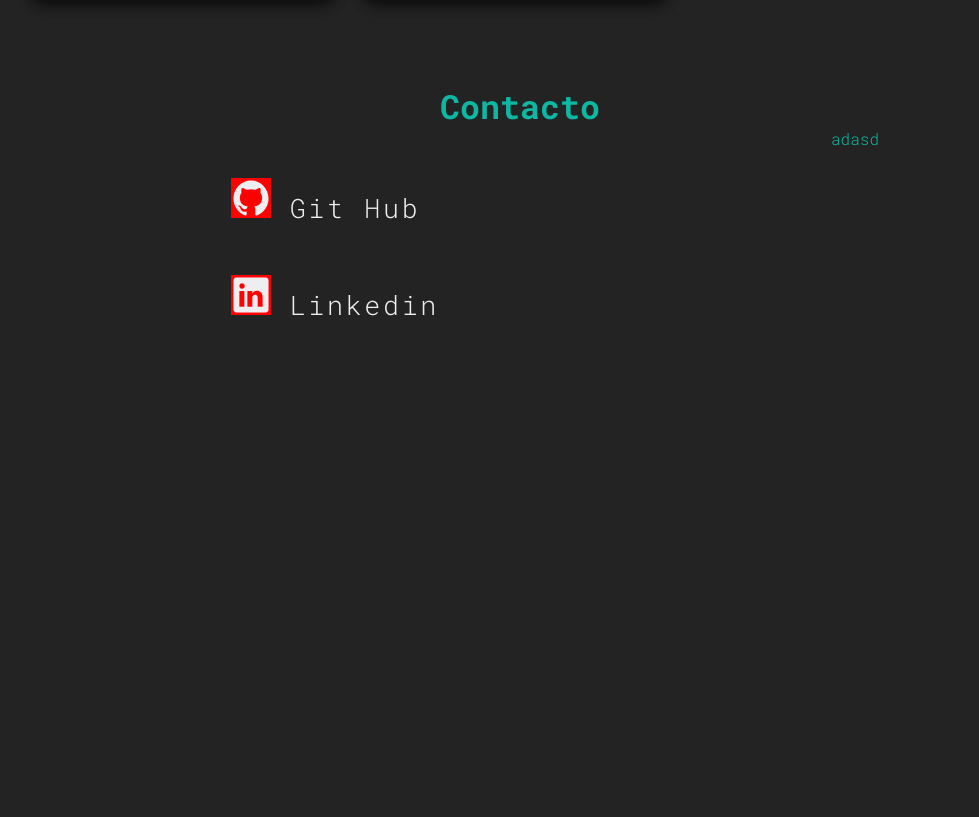
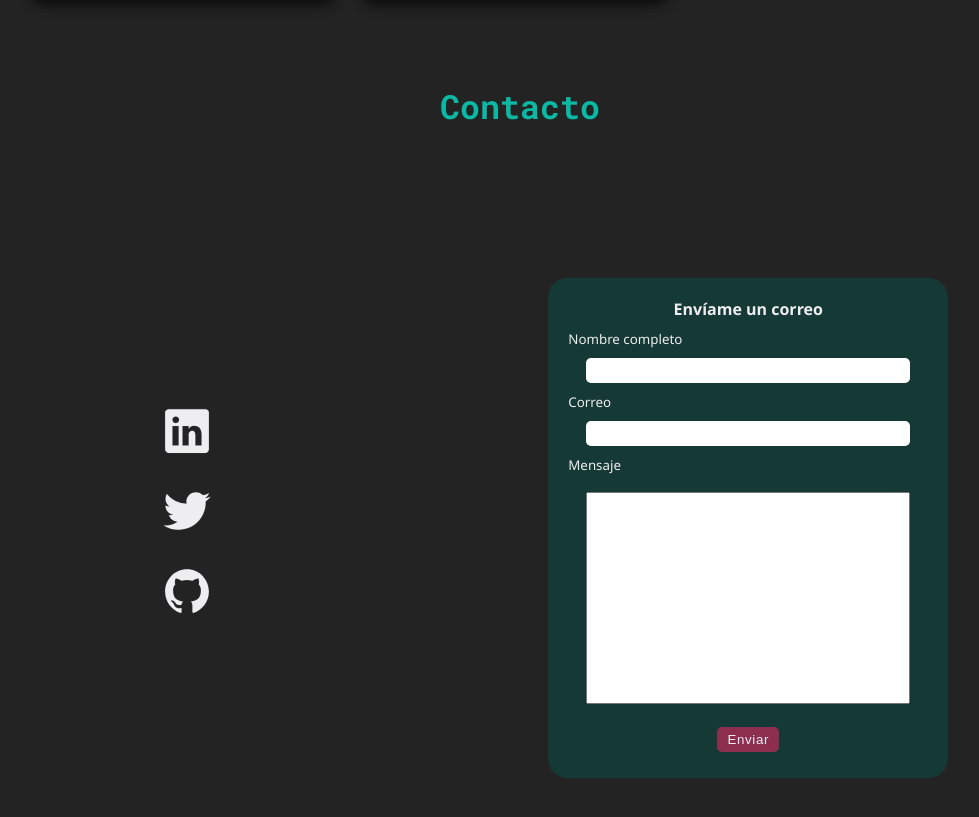
Before and after one commit to Edwar3D/Mi-Portafolio, a plain HTML site: page index.html in a window 1280 px wide. Shown: the part 3927-4744 px from the top of the page, without its empty margins (155-1134 px from the left). Drawn offline with nearby package versions, Linux system fonts and the light colour scheme; some packages are replaced by stand-ins of ours; a script that the page names is missing.

Commit message:
sección de contacto terminada

```diff
--- a/index.html
+++ b/index.html
@@ -328,7 +328,8 @@
                     <img src="images/buscaminas.jpg" alt="imagen del proyecto">
                     <p>Buscaminas</p>
                     <div class="background">
-                        <span>Proyecto escolar hecho con HTML, CSS y JQuery.Una copia del clásico juego del buscaminas</span>
+                        <span>Proyecto escolar hecho con HTML, CSS y JQuery.Una copia del clásico juego del
+                            buscaminas</span>
                         <a href="https://github.com/Edwar3D/Buscaminas" target="_blank">Repositorio</a>
                         <a href="https://edwar3d.github.io/Buscaminas/" target="_blank">Visualizar</a>
                     </div>
@@ -337,7 +338,8 @@
                     <img src="images/aztechgames.jpg">
                     <p>Aztech Games</p>
                     <div class="background">
-                        <span>Proyecto escolar deployado en Heroku utilizando la base de datos de PostgreSQL, hecho con Adonis js y Boostrapt, un página web para promocionar videojuegos</span>
+                        <span>Proyecto escolar deployado en Heroku utilizando la base de datos de PostgreSQL, hecho con
+                            Adonis js y Boostrapt, un página web para promocionar videojuegos</span>
                         <a href="https://github.com/Edwar3D/aztechgames" target="_blank">Repositorio</a>
                         <a href="https://aztech-games.herokuapp.com/" target="_blank">Visualizar</a>
                     </div>
@@ -365,33 +367,39 @@
                     <img src="images/Contacts QR.png">
                     <p>Contacts QR</p>
                     <div class="background">
-                        <span>Proyecto escolar hecho con Flutter, una aplicación móvil para android la cual comparte los contactos por código QR </span>
+                        <span>Proyecto escolar hecho con Flutter, una aplicación móvil para android la cual comparte los
+                            contactos por código QR </span>
                         <a href="https://github.com/Edwar3D/ContactsQRApp" target="_blank">Repositorio</a>
-                        <a href="https://play.google.com/store/apps/details?id=com.chem.qr_app" target="_blank">Visualizar</a>
+                        <a href="https://play.google.com/store/apps/details?id=com.chem.qr_app"
+                            target="_blank">Visualizar</a>
                     </div>
                 </div>
                 <div class="item">
                     <img src="images/chem-organizar.jpg">
                     <p>Chem Organizer</p>
                     <div class="background">
-                        <span>Proyecto escolar por equipo hecho con Flutter, una aplicación móvil para android utilizando Firebase</span>
+                        <span>Proyecto escolar por equipo hecho con Flutter, una aplicación móvil para android
+                            utilizando Firebase</span>
                         <!-- <a href="https://github.com/Edwar3D/ContactsQRApp" target="_blank">Repositorio</a> -->
-                        <a href="https://play.google.com/store/apps/details?id=com.chem.chem_organizer" target="_blank">Visualizar</a>
+                        <a href="https://play.google.com/store/apps/details?id=com.chem.chem_organizer"
+                            target="_blank">Visualizar</a>
                     </div>
                 </div>
                 <div class="item">
                     <img src="images/comandos-git.png">
                     <p>Autómata de comados git</p>
                     <div class="background">
-                        <span>Proyecto hecho java para simular como funciona un autómata, usando como ejemplo los principales comandos de Git</span>
+                        <span>Proyecto hecho java para simular como funciona un autómata, usando como ejemplo los
+                            principales comandos de Git</span>
                         <a href="https://github.com/Edwar3D/Automata-de-comados-git" target="_blank">Repositorio</a>
                     </div>
                 </div>
                 <div class="item">
                     <img src="images/analizador.jpg">
-                    <p>Analizador Sintactico</p>
+                    <p>Analizador sintáctico</p>
                     <div class="background">
-                        <span>Proyecto hecho java y javaFX para simular un compilador de un nuevo lenguaje con el uso de gramaticas y expresiones regulares</span>
+                        <span>Proyecto hecho java y javaFX para simular un compilador de un nuevo lenguaje con el uso de
+                            gramaticas y expresiones regulares</span>
                         <a href="https://github.com/Edwar3D/analizador-sintactico" target="_blank">Repositorio</a>
                     </div>
                 </div>
@@ -401,31 +409,42 @@
         <section id="contacto">
             <h2 class="title">Contacto</h2>
             <div class="container">
-                <div class="contactos">
-
-                    <a href="https://github.com/Edwar3D?tab=repositories">
+                <div class="links">
+                    <a href="https://www.linkedin.com/in/edumdiaz" target="_blank">
+                        <span class="icon">
+                            <ion-icon name="logo-linkedin"></ion-icon>
+                        </span>
+                        <span class="title">Linkedin</span>
+                    </a>
+                    <a href="https://twitter.com/EDward2Dz" target="_blank">
+                        <span class="icon">
+                            <ion-icon name="logo-twitter"></ion-icon>
+                        </span>
+                        <span class="title">Twitter</span>
+                    </a>
+                    <a href="https://github.com/Edwar3D?tab=repositories" target="_blank">
                         <span class="icon">
                             <ion-icon name="logo-github">
                         </span>
                         <span class="title">Git Hub</span>
                     </a>
-
-                    <a href="https://www.linkedin.com/in/edumdiaz">
-                        <span class="icon">
-                            <ion-icon name="logo-linkedin"></ion-icon>
-                        </span>
-                        <span class="title">Linkedin</span>
-                    </a>
                 </div>
-
-                <div class="mensaje">
-                    <p>adasd</p>
-                </div>
+                <form id="contactme" action="https://formspree.io/f/mgerqwvl" method="POST" >
+                    <h4>Envíame un correo</h4>
+                    <label for="name">Nombre completo</label>
+                    <input name="name" type="text" required>
+                    <label for="email">Correo</label>
+                    <input name="email" type="email" required>
+                    <label for="message">Mensaje</label>
+                    <textarea name="message" id="message" form="contactme" cols="35" rows="10" required></textarea>
+                    <button type="submit">Enviar</button>
+                </form>
             </div>
         </section>
     </div>
     <script type="module" src="https://unpkg.com/ionicons@5.5.2/dist/ionicons/ionicons.esm.js"> </script>
     <script nomodule src="https://unpkg.com/ionicons@5.5.2/dist/ionicons/ionicons.js "> </script>
+    <script src="//cdn.jsdelivr.net/npm/sweetalert2@11"></script>
     <script src="script.js"></script>
 </body>
 
--- a/script.js
+++ b/script.js
@@ -59,3 +59,35 @@ function activeLink() {
 
 listOptions.forEach((item) =>
     item.addEventListener('click', activeLink));
+
+
+const form = document.querySelector('#contactme');
+
+form.addEventListener('submit', handleSubmit);
+
+async function handleSubmit(event){
+    event.preventDefault();
+    const formData = new FormData(this);
+    const response = await fetch(this.action, {
+        method: this.method,
+        body:formData,
+        headers:{
+            'Accept': 'application/json'
+        }
+    });
+    if(response.ok){
+        this.reset();
+        Swal.fire(
+            'Mensaje enviado',
+            'Gracias por contactarme, le responderé pronto',
+            'success'
+          )
+    }else{
+        Swal.fire({
+            icon: 'error',
+            title: 'Oops...',
+            text: 'Hubo un error al enviar el mesaje',
+            footer: '<a href="mailto:eduardom2diaz@gmail.com">Enviar correo manual</a>'
+          })
+    }
+}
--- a/style.css
+++ b/style.css
@@ -1,4 +1,4 @@
-@import url('https://fonts.googleapis.com/css2?family=Roboto+Mono:wght@300;700;900&display=swap');
+@import url('https://fonts.googleapis.com/css2?family=Roboto+Mono:wght@300;500;700;900&display=swap');
 *{
     margin: 0;
     padding: 0;
@@ -322,7 +322,6 @@ circle{
     stroke-width: 18px;
     stroke-dasharray: 310;
     stroke-dashoffset: 310;
-
 }
 
 svg {
@@ -451,7 +450,7 @@ svg {
     font-weight: 700;
 }
 .grid-proyectos .item .background a:hover{
-    color: #eeedf0;
+    color: #0CB8A3;
     font-weight: 700;
 }
 .grid-proyectos .item:hover img {
@@ -465,34 +464,99 @@ svg {
 
 #contacto{
     display: block;
-    height: 90vh;
 }
 
 #contacto .container{
+    margin-top: 0px;
     display: flex;
     justify-content: space-around;
-    position: relative;
+    align-items: center;
+}
+#contacto .container a{
+    color: #eeedf0;
+    height: 50px;
+    margin-bottom: 30px;
+    text-decoration: none;
+    align-items: center;
+    display: flex;
 }
 
-.contactos{
-    display: block;
-    padding-top: 50px;
+#contacto .container a:hover .title {
+    animation: titleAnim .7s  forwards;
 }
 
-.contactos a{
-    display: block;
-    margin-bottom: 50px;
-    color: #eeedf0;
-    text-decoration: none;
-    font-size: 20pt;
-    letter-spacing: 2pt;
-    width: 100%;
-    justify-content: center;
+
+#contacto  .container a .title{
+    font-size: 13pt;
+    visibility: hidden;
+    transform: translateX(-50%) translateY(-100%) rotate(-90deg);
 }
 
-.contactos a ion-icon{
-    background: red;
-    width: 40px;
+#contacto .container a ion-icon{
+    width: 50px;
+    height: 50px;
+}
+
+#contacto .container img{
     height: 40px;
-    right:100;
 }
+
+@keyframes titleAnim{
+    to{
+        transform: rotate(0deg);
+        margin-left: 15px;
+        visibility: visible;
+    }
+}
+
+form{
+    background: #06544b75;
+    border-radius: 20px;
+    padding: 20px;
+    width: 400px;
+    height: 500px;
+    display: block;
+    color: #eeedf0;
+    font-family: 'Segoe UI';
+    text-align: center;
+}
+
+form h4 {
+    text-align: center;
+    margin-bottom: 10px;
+}
+
+form label{
+    display: block;
+    font-size: 10pt;
+    text-align: left;
+}
+
+form input {
+    border-radius: 5px;
+    border: none;
+    padding: 5px;
+    width: 90%;
+    margin:10px 5%;
+}
+
+form textarea{
+    margin: 5%;
+    overflow-y: auto;
+    padding: 5px;
+    height: fit-content;
+    resize: none;
+    font-family: 'Segoe UI';
+    font-size: 11pt;
+    width: 90%;
+}
+
+form button{
+    padding: 5px 10px;
+    border: none;
+    border-radius: 5px;
+    background-color:#8d2e4f;
+    color: #eeedf0;
+    font-weight: 500;
+    letter-spacing: .5pt;
+}
```
